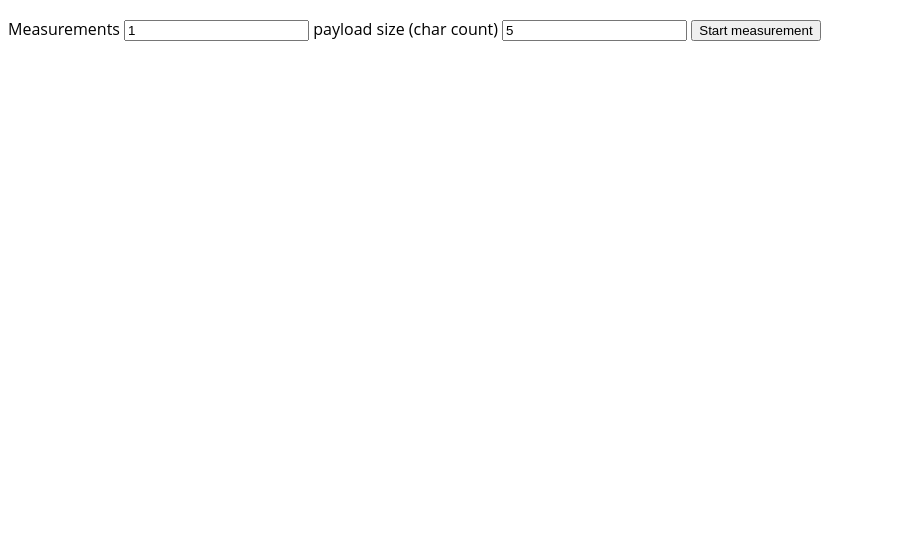
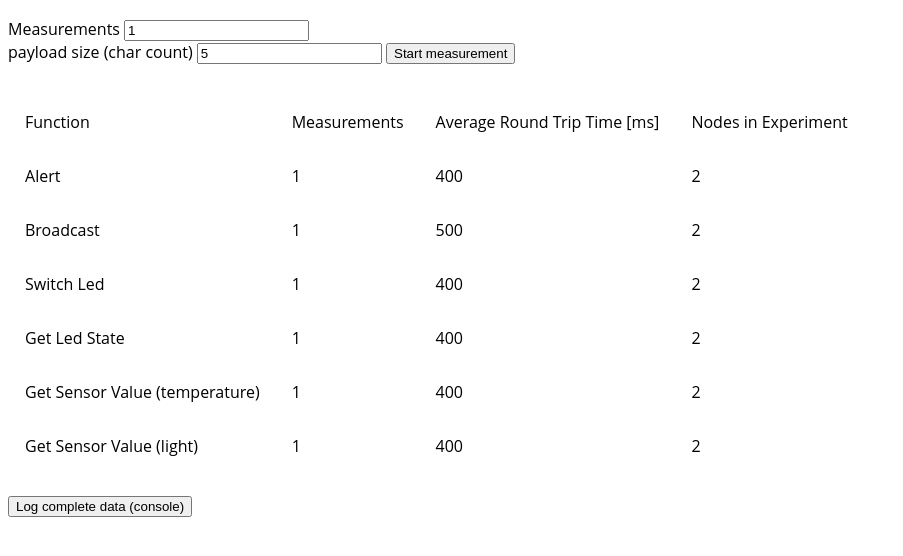
Before and after one commit to fabianbormann/WiseMote.js, a website: page public/examples/Round Trip Time.html in a window 1280 px wide. Both pictures are taken after a click on the button "Start measurement". Shown: the part 54-610 px from the top of the page, without its empty margins (0-903 px from the left). Drawn offline with Linux system fonts and the light colour scheme.

Commit message:
finish rtt start localization

```diff
--- a/public/examples/Round Trip Time.html
+++ b/public/examples/Round Trip Time.html
@@ -2,6 +2,8 @@
 <head>
 <style>
   body {font-family: 'Open Sans', sans-serif;}
+  #result {margin-top: 30px;}
+  td {padding:15px;}
 </style>
 <!-- Configuration: Please do not remove -->
 <script src="/js/jquery-1.9.1.js"></script>
@@ -28,6 +30,8 @@
 <!-- End of Configuration -->
 <script type="text/javascript">
 
+	var nodesInExperiment = 0;
+
 	var measurements = {
 		length : 0,
 		data : new Array
@@ -41,61 +45,63 @@
 
 		this.now = new Date();
 
+		var self = this;
+
 		return function() {
-			switch(type) {
+			switch(self.type) {
 				case "alert":
-					jsMote.alert(payload, function() {
+					jsMote.alert(self.payload, function() {
     					current = new Date();
-    					rtt = current-now;
-    					roundTripTime = addDelta(rtt, delta);
+    					rtt = current-self.now;
+    					self.roundTripTime = addDelta(rtt, self.delta);
 					});
 					break;
 				case "broadcast":
-					jsMote.broadcast(payload, function() {
+					jsMote.broadcast(self.payload, function() {
     					current = new Date();
-    					rtt = current-now;
-    					roundTripTime = addDelta(rtt, delta);
+    					rtt = current-self.now;
+    					self.roundTripTime = addDelta(rtt, self.delta);
 					});
 					break;
 				case "getLedState":
 					jsMote.getLedState(function() {
     					current = new Date();
-    					rtt = current-now;
-    					roundTripTime = addDelta(rtt, delta);
+    					rtt = current-self.now;
+    					self.roundTripTime = addDelta(rtt, self.delta);
 					});
 					break;
 				case "switchLedState":
 					jsMote.switchLed((Math.random() < 0.5), function() {
     					current = new Date();
-    					rtt = current-now;
-    					roundTripTime = addDelta(rtt, delta);
+    					rtt = current-self.now;
+    					self.roundTripTime = addDelta(rtt, self.delta);
 					});
 					break;
 				case "getTemp":
 					jsMote.getSensorValue("temperature", function() {
     					current = new Date();
-    					rtt = current-now;
-    					roundTripTime = addDelta(rtt, delta);
+    					rtt = current-self.now;
+    					self.roundTripTime = addDelta(rtt, self.delta);
 					});
 					break;
 				case "getLight":
 					jsMote.getSensorValue("light", function() {
     					current = new Date();
-    					rtt = current-now;
-    					roundTripTime = addDelta(rtt, delta);
+    					rtt = current-self.now;
+    					self.roundTripTime = addDelta(rtt, self.delta);
 					});
 					break;
 				default:
-					throw new Error("Unknown type!")
+					throw new Error("Unknown type: "+type);
 			}
 		}()
 	}
 
-    function startMeasurment(count) {
+    function startMeasurment() {
 
     	measurements.data = [];
 
-    	for(var i = 0; i < count; i++) {
+    	for(var i = 0; i < $('#measurements').val(); i++) {
 			measurements.data.push(new Measurement( "alert", $('#payloadLength').val() ));
 			measurements.data.push(new Measurement( "broadcast", $('#payloadLength').val() ));
 			measurements.data.push(new Measurement( "getLedState", $('#payloadLength').val() ));
@@ -147,23 +153,67 @@
     			ligths.push(measurements.data[i].roundTripTime);
     		}
     	}
+    	var rtt = 0;
+    	$.each(alerts, function(index, value) {
+    		rtt += value;
+    	});
 
-    	$.each(alerts, function(index, value) {
+    	rtt = rtt/alerts.length;
+    	table += "<tr><td>Alert</td><td>"+alerts.length+"</td><td>"+rtt+"</td><td>"+nodesInExperiment+"</td></tr>";
 
+		rtt = 0;
+    	$.each(broadcasts, function(index, value) {
+    		rtt += value;
     	});
-    	table += "<tr><td>Alert</td><td>"+alerts.length+"</td><td>"+rtt+"</td>"
+    	rtt = rtt/broadcasts.length;
+    	table += "<tr><td>Broadcast</td><td>"+broadcasts.length+"</td><td>"+rtt+"</td><td>"+nodesInExperiment+"</td></tr>";
 
-    	$("#result").html();
+		rtt = 0;
+    	$.each(switchLeds, function(index, value) {
+    		rtt += value;
+    	});
+    	rtt = rtt/switchLeds.length;
+    	table += "<tr><td>Switch Led</td><td>"+switchLeds.length+"</td><td>"+rtt+"</td><td>"+nodesInExperiment+"</td></tr>";
+
+		rtt = 0;
+    	$.each(ledStates, function(index, value) {
+    		rtt += value;
+    	});
+    	rtt = rtt/ledStates.length;
+    	table += "<tr><td>Get Led State</td><td>"+ledStates.length+"</td><td>"+rtt+"</td><td>"+nodesInExperiment+"</td></tr>";
+
+		rtt = 0;
+    	$.each(temps, function(index, value) {
+    		rtt += value;
+    	});
+    	rtt = rtt/temps.length;
+    	table += "<tr><td>Get Sensor Value (temperature)</td><td>"+temps.length+"</td><td>"+rtt+"</td><td>"+nodesInExperiment+"</td></tr>";
+
+		rtt = 0;
+    	$.each(ligths, function(index, value) {
+    		rtt += value;
+    	});
+    	rtt = rtt/ligths.length;
+    	table += "<tr><td>Get Sensor Value (light)</td><td>"+ligths.length+"</td><td>"+rtt+"</td><td>"+nodesInExperiment+"</td></tr></table><br><button onclick=\"console.log(measurements)\">Log complete data (console)</button>";
+
+    	$("#result").html(table);
     }
+
+    $( document ).ready(function() {
+	    jsMote.alert("find", function(id, message) {
+	    	nodesInExperiment++;
+	    });
+  	});
   </script>
 </head>
 <body>
   <h1>Round Trip Time</h1>
-  <label for="payloadLength">Measurements</label>
-  <input id="payloadLength" type="number" min="1" value="1" step="1" pattern="\d+"/>
+  <label for="measurements">Measurements</label>
+  <input id="measurements" type="number" min="1" value="1" step="1" pattern="\d+"/><br>
   <label for="payloadLength">payload size (char count)</label>
   <input id="payloadLength" type="number" min="5" value="5" step="1" pattern="\d+"/>
   <button onclick="startMeasurment();">Start measurement</button>
+  <br>
   <div id="result"></div>
 </body>
 </html>
```
Also changed, not shown: public/examples/Localization.html (added, +171 -0 lines).
